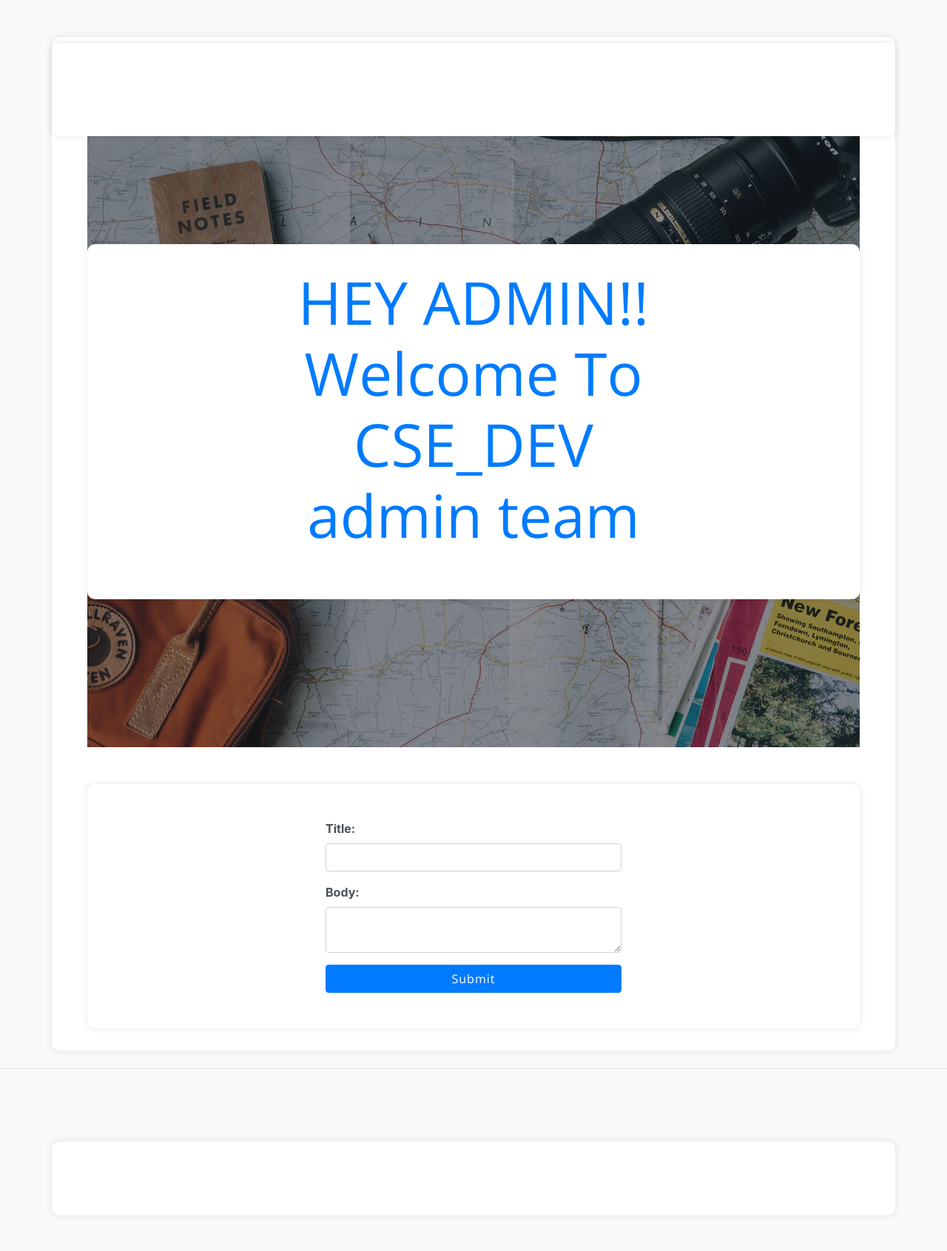
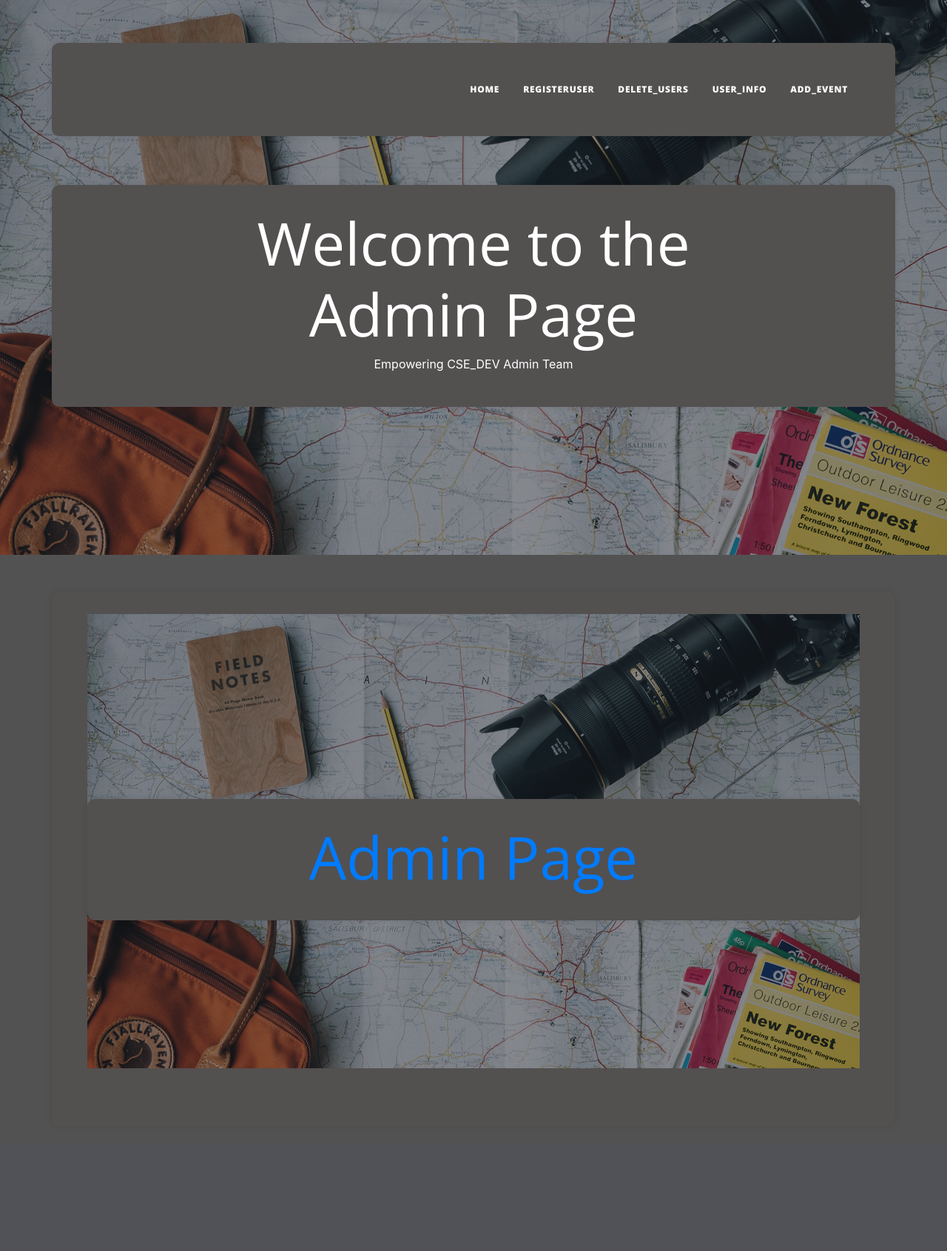
Before and after one commit to robsen123-fexil/Astu-CSE--CLUB-Managment-System, a Django app: page /adminpage/ in a window 1280 px wide. Shown: the whole page at 74% size. After the commit the page ends 1444 px from the top, so only its background shows below. Run offline with Django 4.2, Linux system fonts and the light colour scheme; some libraries are stand-ins or nearby versions.

Commit message:
'event process'

```diff
--- a/base/pro/urls.py
+++ b/base/pro/urls.py
@@ -12,5 +12,6 @@ urlpatterns = [
     path('registeruser/' , views.registeruser, name ='registeruser'),
     path('delete_users/', views.delete_users, name='delete_users'),
     path('user_info/', views.user_info, name='user_info'),
+    path('add_event/', views.add_event, name='add_event')
 
 ] + static(settings.MEDIA_URL, document_root=settings.MEDIA_ROOT)
--- a/base/pro/views.py
+++ b/base/pro/views.py
@@ -120,3 +120,5 @@ def user_info(request):
     user_list = User.objects.all()
 
     return render(request, 'user_info.html', {'user_list': user_list})
+def add_event(request):
+    return render(request, 'add_event.html')
--- a/base/template/adminpage.html
+++ b/base/template/adminpage.html
@@ -6,7 +6,7 @@
     {% load static %}
     <title>Admin Home Page</title>
     <link rel="icon" type="image/x-icon" href="{% static 'assets/favicon.ico' %}">
-    <script src="https://use.fontawesome.com/releases/v6.3.0/js/all.js" crossorigin="anonymous">s</script>
+    <script src="https://use.fontawesome.com/releases/v6.3.0/js/all.js" crossorigin="anonymous"></script>
     <link href="https://fonts.googleapis.com/css?family=Lora:400,700,400italic,700italic" rel="stylesheet" type="text/css">
     <link href="https://fonts.googleapis.com/css?family=Open+Sans:300italic,400italic,600italic,700italic,800italic,400,300,600,700,800" rel="stylesheet" type="text/css">
     <link href="{% static 'css/styles.css' %}" rel="stylesheet">
@@ -15,11 +15,11 @@
     <style>
         /* Your additional styles here */
         body {
-            background-color: #f8f9fa;
+            background-color: #525252;
         }
 
         .container {
-            background-color: #ffffff;
+            background-color: #535050;
             border-radius: 10px;
             box-shadow: 0 0 10px rgba(0, 0, 0, 0.1);
             padding: 30px;
@@ -49,7 +49,7 @@
         input {
             width: 100%;
             padding: 10px;
-            border: 1px solid #ced4da;
+            border: 1px solid #777a7d;
             border-radius: 5px;
             box-sizing: border-box;
         }
@@ -58,7 +58,7 @@
             width: 100%;
             padding: 10px;
             background-color: #007bff;
-            color: #fff;
+            color: #6e6b6b;
             border: none;
             border-radius: 5px;
             cursor: pointer;
@@ -66,14 +66,22 @@
     </style>
 </head>
 <body>
+    <!-- Page Header-->
+<header class="masthead" style="background-image: url('assets/img/about-bg.jpg');">
+    <div class="container position-relative px-4 px-lg-5">
+        <div class="row gx-2 gx-lg-5 justify-content-center">
+            <div class="col-md-10 col-8 col-xl-7">
+                <div class="page-heading">
+                    <h1 class="text-white text-center">Welcome to the Admin Page</h1>
+                    <p class="text-white text-center">Empowering CSE_DEV Admin Team</p>
+                </div>
+            </div>
+        </div>
+    </div>
+</header>
+
 
 <!-- Navigation-->
-<nav class="navbar navbar-expand-lg navbar-light" id="mainNav">
-    <div class="container px-4 px-lg-5">
-        <button class="navbar-toggler" type="button" data-bs-toggle="collapse" data-bs-target="#navbarResponsive" aria-controls="navbarResponsive" aria-expanded="false" aria-label="Toggle navigation">
-            Menu
-            <i class="fas fa-bars"></i>
-         <!-- Navigation-->
 <nav class="navbar navbar-expand-lg navbar-light" id="mainNav">
     <div class="container px-4 px-lg-5">
         <button class="navbar-toggler" type="button" data-bs-toggle="collapse" data-bs-target="#navbarResponsive" aria-controls="navbarResponsive" aria-expanded="false" aria-label="Toggle navigation">
@@ -85,16 +93,12 @@
                 <li class="nav-item"><a class="nav-link px-lg-3 py-3 py-lg-4" href="{% url 'home' %}">Home</a></li>
                 <li class="nav-item"><a class="nav-link px-lg-3 py-3 py-lg-4" href="{% url 'registeruser' %}">registeruser</a></li>
                 <li class="nav-item"><a class="nav-link px-lg-3 py-3 py-lg-4" href="{% url 'delete_users' %}">delete_users</a></li>
-                <li class="nav-item"><a class="nav-link px-lg-3 py-3 py-lg-4" href="{% url '' %}">delete_users</a></li>
+                <li class="nav-item"><a class="nav-link px-lg-3 py-3 py-lg-4" href="{% url 'user_info' %}">user_info</a></li>
+                <li class="nav-item"><a class="nav-link px-lg-3 py-3 py-lg-4" href="{% url 'add_event' %}">add_event</a></li>
             </ul>
-            </ul>
-
-            <!-- Register Student Button -->
-
         </div>
     </div>
 </nav>
-
 
 <!-- Main Content-->
 <main class="mb-4">
@@ -105,62 +109,4 @@
                 <div class="row gx-2 gx-lg-5 justify-content-center">
                     <div class="col-md-10 col-8 col-xl-7">
                         <div class="page-heading">
-                            <h1>HEY ADMIN!! Welcome  To CSE_DEV admin team</h1>
-                            <span class="subheading">This is what I do.</span>
-                        </div>
-                    </div>
-                </div>
-            </div>
-        </header>
-
-        <!-- Admin Post Form -->
-        <div class="container px-4 px-lg-5 py-5">
-            <form method="post" action="{% url 'adminpage' %}">
-                {% csrf_token %}
-                <div class="mb-3">
-                    <label for="title" class="form-label">Title:</label>
-                    <input type="text" class="form-control" id="title" name="title" required>
-                </div>
-                <div class="mb-3">
-                    <label for="body" class="form-label">Body:</label>
-                    <textarea class="form-control" id="body" name="body" required></textarea>
-                </div>
-                <button type="submit" class="btn btn-primary">Submit</button>
-            </form>
-        </div>
-
-        <!-- Student Registration Form -->
-
-
-        </div>
-    </div>
-</main>
-
-<!-- Footer-->
-<footer class="border-top">
-    <div class="container px-4 px-lg-5">
-        <div class="row gx-4 gx-lg-5 justify-content-center">
-            <div class="col-md-10 col-lg-8 col-xl-7">
-                <ul class="list-inline text-center">
-                    <li class="list-inline-item">
-                        <!-- Add your footer content here -->
-                    </li>
-                    <li class="list-inline-item">
-                        <!-- Add your footer content here -->
-                    </li>
-                    <li class="list-inline-item">
-                        <!-- Add your footer content here -->
-                    </li>
-                </ul>
-            </div>
-        </div>
-    </div>
-</footer>
-
-<!-- Bootstrap core JS-->
-<script src="https://cdn.jsdelivr.net/npm/bootstrap@5.2.3/dist/js/bootstrap.bundle.min.js"></script>
-<!-- Core theme JS-->
-<script src="{% static 'js/scripts.js' %}"></script>
-
-</body>
-</html>
+                            <h1>Admin Page
```
Also changed, not shown: base/template/add_event.html (added, +34 -0 lines), base/db.sqlite3, base/startbootstrap-clean-blog-gh-pages/register.html (renamed from base/template/register.html), base/template/user_info.html (renamed from base/template/liststudent.html).
